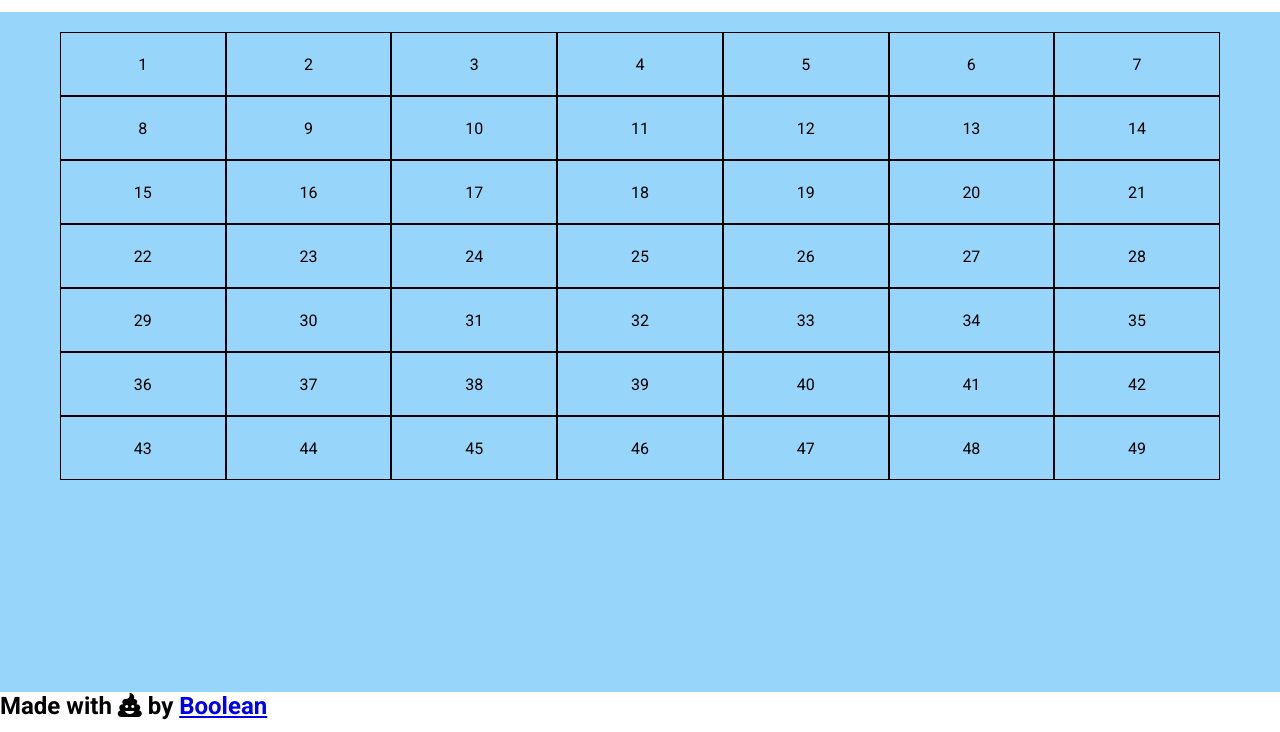
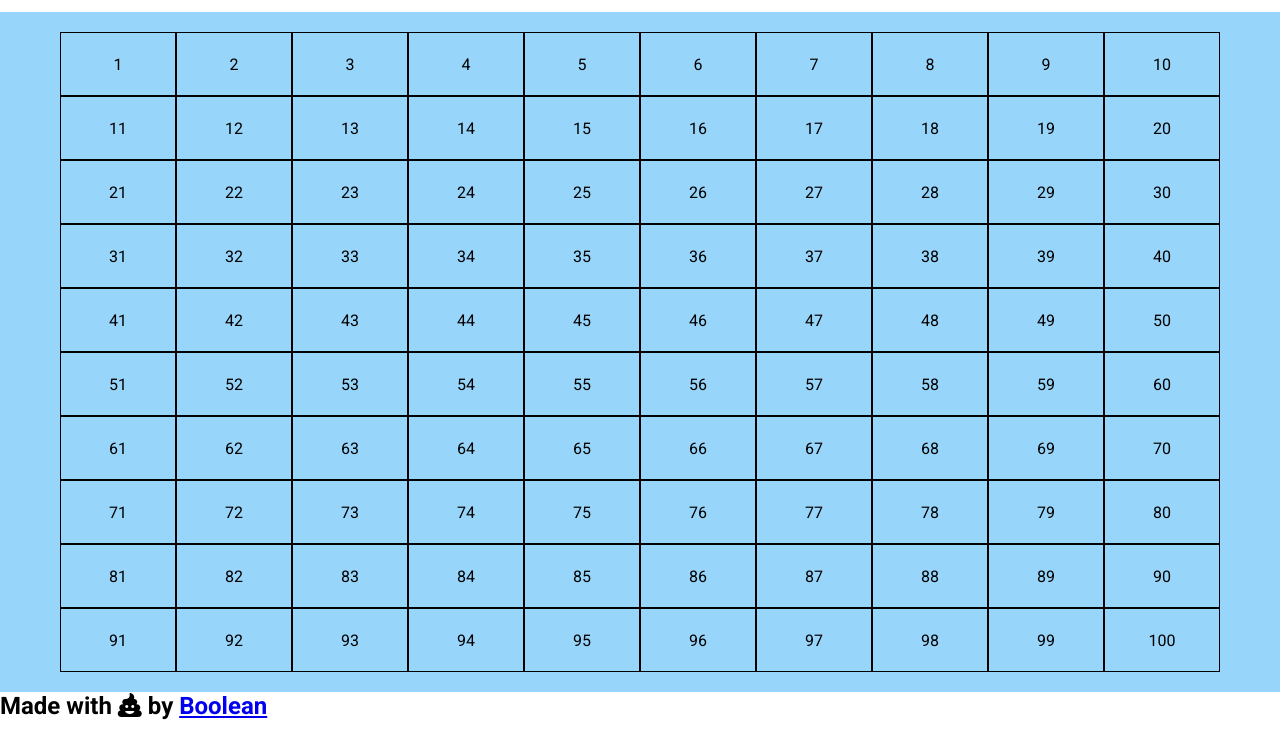
Before and after one commit to AleScla/js-campominato-grid, a plain HTML site: page index.html in a window 1280 px wide. Both pictures are taken after a click on the button "Gioca!". Shown: the part 68-800 px from the top of the page. Drawn offline with Linux system fonts and the light colour scheme.

Commit message:
effettuate piccole correzioni: stampato num in console quando si clicca invertite le stampe delle difficoltà

```diff
--- a/css/style.css
+++ b/css/style.css
@@ -68,7 +68,7 @@ footer{
     height: calc((100vh - 160px) / 10); /* 100% della pagina - 120px di footer e header e -40px di padding del container */
 }
 
-.hardest{
+.normal{
     width:calc(100% / 10);
 }
 
@@ -76,7 +76,7 @@ footer{
     width:calc(100% / 9);
 }
 
-.normal{
+.hardest{
     width:calc(100% / 7);
 }
 
--- a/js/scripts.js
+++ b/js/scripts.js
@@ -16,7 +16,7 @@ function boxPrinter (difficolta){
     let num = 0;
 
 
-    if(difficolta == 'hardest'){
+    if(difficolta == 'normal'){
         num = 100;
 
     }
@@ -31,13 +31,14 @@ function boxPrinter (difficolta){
         console.log(num);
     }
 
-    for (let i = 0; i < num; i++){
+    for (let i = 1; i <= num; i++){
         let col = document.createElement('div');
-        col.innerHTML = (i + 1);
+        col.innerHTML = i ;
         col.classList.add(difficolta);
         container.append(col);
         col.addEventListener('click', function(){
             col.classList.toggle('lightcoral');
+            console.log(i)
         })
     }
 
```
